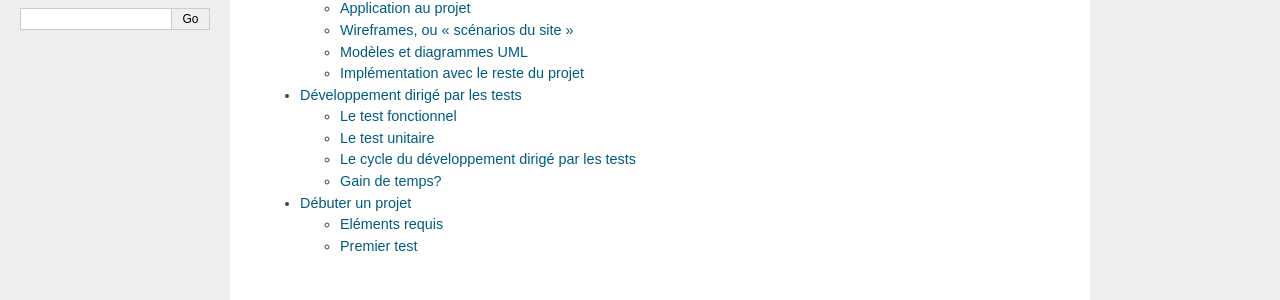
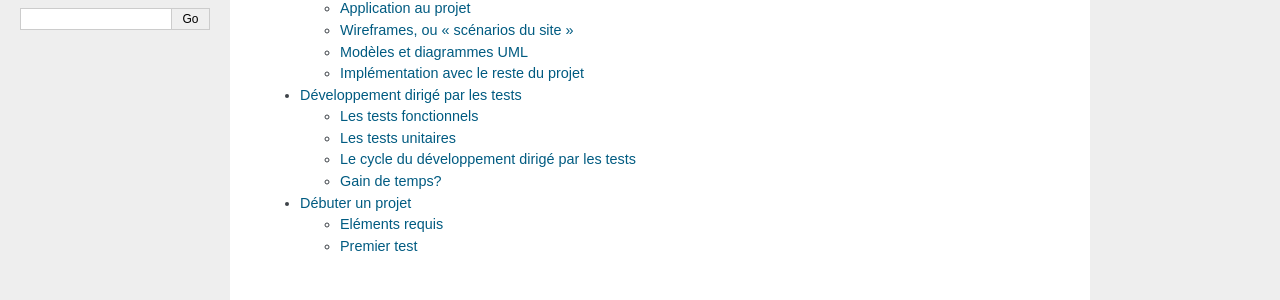
Before and after one commit to Bryan2211/Documentation, a Sphinx documentation site: the page built from source/index.rst, in a window 1280 px wide. Shown: the part 264-564 px from the top of the page. Built offline with Sphinx 7.4.7, drawn with Linux system fonts in a browser that asks for light colours; some of the changed lines change nothing that is shown.

Commit message:
Mis à jour les 4 étapes du TDD et corrigé les erreurs

```diff
--- a/source/tdd.rst
+++ b/source/tdd.rst
@@ -3,7 +3,7 @@
 ########################################
 
 Le développement dirigé par les tests, grossièrement traduit de l'anglais Test
-Driven Development, est une technique de programmation utilisée par beaucoup de
+Driven Development, est une technique de développement utilisée par beaucoup de
 programmeurs.
 
 En effet, c'est grâce à cette technique que l'on peut le mieux s'assurer de la
@@ -12,18 +12,18 @@
 code et pour le rendre le plus clair possible.
 
 Dans cette première partie, nous allons nous intéresser au côté théorique de ce
-type de programmation avant de se lancer dans un réel projet.
+type de développement avant de se lancer dans un réel projet.
 
 Le développement dirigé par les tests est composé de deux tests importants et
 bien différents.
 
-Le test fonctionnel
-=====================
+Les tests fonctionnels
+=======================
 
 Le test fonctionnel, comme son nom l'indique, cherche à tester la fonctionnalité
 du site. Plus précisément, il se met du côté de l'utilisateur du site. Il va par
 exemple vérifier que les titres et les textes apparaissent, mais il va aussi
-regarder si les différents boutons ou champs de textes marchent.
+regarder si les différents boutons ou champs de textes fonctionnent.
 
 Voici un exemple de test fonctionnel:
 
@@ -36,15 +36,13 @@
 un dashboard qui lui permet de gérer son travail. Il va donc essayer
 tous les boutons et toutes les fonctionnalités.
 
-Evidemment, cela peut paraître obsolète, mais ça vous aide à vous y retrouver.
-
-Le test unitaire
-=================
+Les tests unitaires
+====================
 
 Le test unitaire, lui, se base plus sur le point de vue du programmateur. Si on
-aurait pu considérer le test fonctionnel comme un test externe, le test unitaire
-lui serait le test interne. Ce qu'il test ne sera jamais vu, car il permet de
-vérifier que le code est le plus propre et le plus simple possible.
+pouvait considérer le test fonctionnel comme un test externe, le test unitaire,
+lui, serait le test interne. Ce qu'il teste ne sera jamais vu, car il permet de
+vérifier que le code fonctionne comme prévu.
 
 Voici un exemple:
 
@@ -60,32 +58,30 @@
     n'importe quelle ligne de code. En effet, l'idée du Test Driven Development
     est d'être sûr qu'un test échoue avant d'écrire notre code. Le test peut
     être fonctionnel ou unitaire, cela dépendant de la partie de votre
-    application que vous souhaitez développer. Vous allez évidemment recevoir
-    un message disant que votre test a échoué, mais c'est normal étant
-    donné que vous n'avez rien codé. Cela consiste donc à essayer un
-    programme encore non-existant.
+    application que l'on souhaite développer. Le test va évidemment retourner
+    un message négatif, mais c'est normal étant donné que rien n'a été codé
+    concernant la fonctionnalité testée.
 
 2.  Ensuite seulement, le but est d'écrire un minimum de code possible
-    pour que le test précédemment lancé fonctionne. Il faut seulement s'occuper
-    de ce que le test cherchait à essayer, pas plus, pas moins.
+    pour que le test précédemment lancé fonctionne. Il faut donc réussir
+    à ce que le test, une fois relancé, retourne un résultat positif. Il faut
+    faire attention à ne pas développer une fonctionnalité qui n'est pas dans
+    le test
 
-3.  Une fois que vous pensez avoir accompli ce que le test de la première étape
-    vous disait avoir raté, vous pouvez relancer ce test. Si le résultat
-    est positif, vous pouvez passer à l'étape suivante. Dans le cas contraire,
-    il va vous falloir refaire l'étape 2 et 3 jusqu'à ce que le test soit
-    positif.
+3.  Une fois le code écrit, on peut relancer ce test. Si le résultat
+    est positif, on peut passer à l'étape suivante. Dans le cas contraire,
+    il faudra refaire les étapes 2 et 3 jusqu'à ce que le test fonctionne.
 
-4.  L'étape finale: il va falloir réécrire et réstructurer le code précédent
-    histoire qu'il soit plus agréable à l'oeil et le rendre plus lisible.
-    Il faut faire très attention durant cette étape à ne rien rajouter ou
-    enlever. Le code doit garder le même résultat.
+4.  Finalement, il ne reste qu'à restructurer le code précédemment écrit pour
+    qu'il soit plus lisible. Il faut faire très attention durant cette étape à
+    ne rien ajouter ou enlever. Le code doit garder le même résultat.
 
-Une fois que ces 4 étapes ont été effectuées, il ne reste évidemment qu'à
+Une fois que ces 4 étapes ont été effectuées, il ne reste qu'à
 recommencer avec une autre fonctionnalité de l'application, jusqu'à
 que celle-ci soit finie.
 
-..  figure:: images/TDD.jpg
-    :width: 70%
+..  figure:: images/TDD.png
+    :width: 50%
     :align: center
 
     Schéma résumant les 4 étapes du Développement dirigé par les tests
@@ -101,4 +97,4 @@
 énormément de sens, car tout peut être facilement essayable par soi-même.
 Dans le cas d'un travail d'une certaine consistance, ce n'est pas pareil.
 C'est uniquement en testant que l'on peut être sûr de son code, car cela
-signifie que notre code est valide, et devrait le rester.
+signifie qu'il est valide et devrait le rester.
```
Also changed, not shown: .c9/metadata/workspace/source/tdd.rst, 13 other files.
